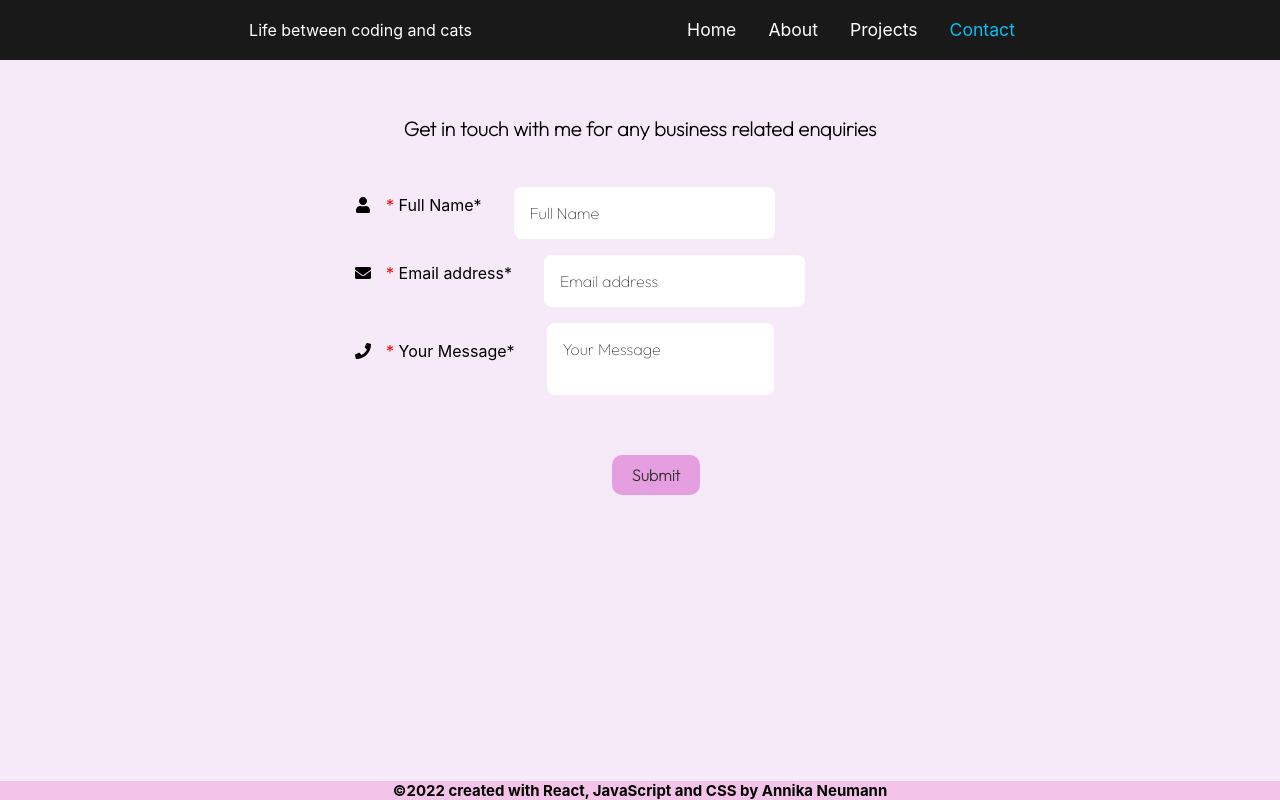
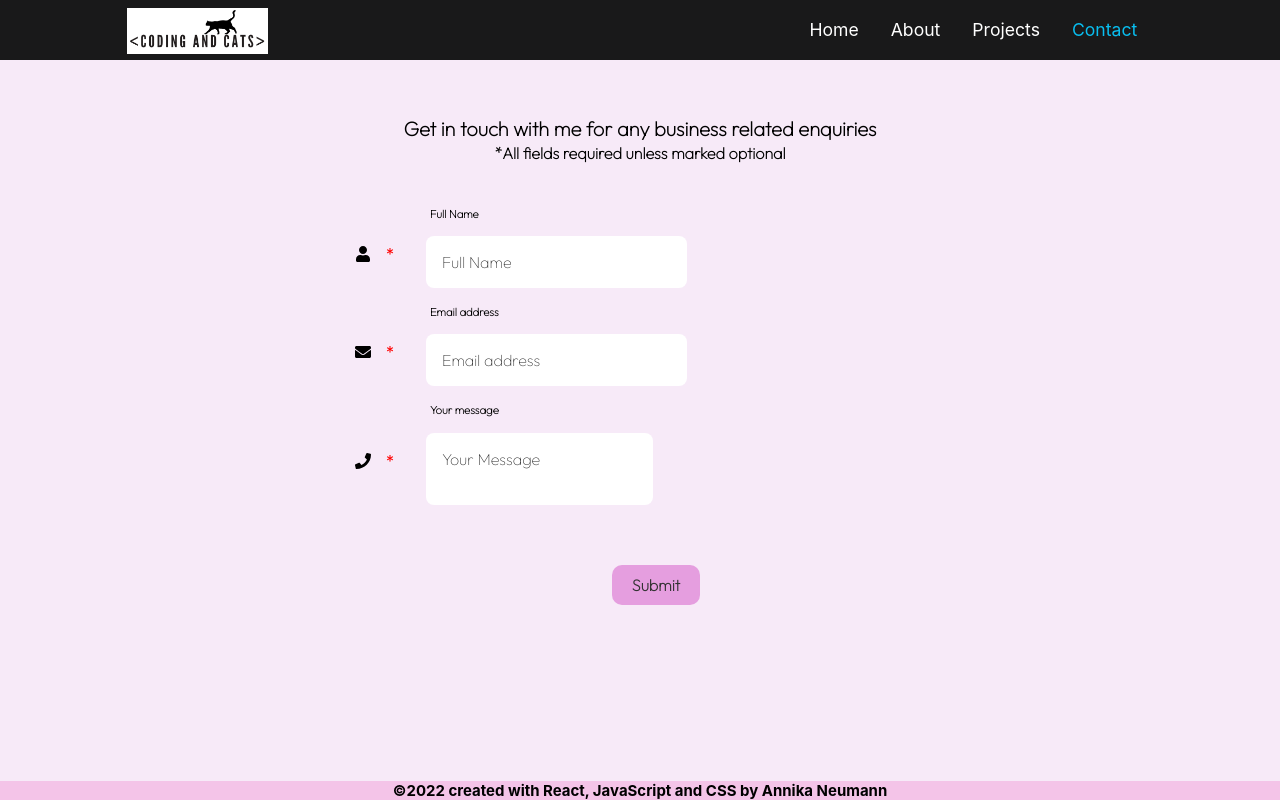
Before and after one commit to AnnikaNeumann/annikaneumann.github.io, a React (Create React App) app: page /contact in a window 1280 px wide. Built offline with nearby package versions, Linux system fonts and the light colour scheme.

Commit message:
contactform adjusted with smaller label above the input field and replaced double asterix with disclaimer under h1

```diff
--- a/src/components/About.js
+++ b/src/components/About.js
@@ -9,7 +9,7 @@ const About = () =>{
         <div className="flex-container">
 
           <div className="text-container">
-            <h1 tabIndex='0'>About Me</h1>
+            <h1 tabIndex='0'>About Me</h1><br></br>
             <p tabIndex='0'>I was born in Germany and lived in the beautiful Black Forest region until I moved to Edinburgh in 2016. It was the love for Scotland, its dramatic landscapes,
             tartan tales, dashing kilted Highlanders and standing stones (which may or may not let you go through them, in case you were having some gemstones in your possession).
             My following 5.5 years were spent in the NHS, a world of bustling corridors and organized chaos, donning the hat of administration until February 2022. <br></br><br></br>I took the leap of faith in 2021
@@ -21,7 +21,7 @@ const About = () =>{
             My journey has been a dynamic exploration of SQL and Oracle Databases, intricately woven together with the ETL Tool Talend.</p>
             <br></br>
 
-            <h2 tabIndex='0' >My offline time</h2>
+            <h2 tabIndex='0' >My offline time</h2><br></br>
 
             <p tabIndex='0'> Cruising on my Vespa or diving into grisly novels that explore the realm of forensic pathology and horror are where my interests converge.<br></br>
             My heart beats for all things cinema, whether it's catching a flick at the theatre, immersing myself in the world of Star Trek or Comic Conventions,
--- a/src/components/ContactForm.js
+++ b/src/components/ContactForm.js
@@ -41,24 +41,31 @@ const ContactForm = () => {
   return (
     <div>
     <h1 tabIndex={'0' }>Get in touch with me for any business related enquiries</h1>
+    <p className='all_fields' tabIndex='0' >*All fields required unless marked optional</p>
     <form className='contactform' ref={form} onSubmit={sendEmail}>
     <div className='name'>
+    <p className='required'>Full Name</p>
+
         <div className='input-icon'>
           <FaUser />
-          <label for='user_name'>Full Name<span aria-hidden="true">*</span></label>
-          <input type='text' id='user_name' tabIndex='0' placeholder='Full Name' name='user_name' required />
+          <label for='user_name'><span aria-hidden="true"></span></label>
+          <input type='text' id='user_name' tabIndex='0' placeholder='Full Name' name='user_name' />
         </div>
+        <p className='required'>Email address</p>
+
         <div className='input-icon'>
           <FaEnvelope />
-          <label for='user_email'>Email address<span aria-hidden="true">*</span></label>
-          <input type='email' id='user_email' tabIndex='0' placeholder='Email address' name='user_email' required />
+          <label for='user_email'><span aria-hidden="true"></span></label>
+          <input type='email' id='user_email' tabIndex='0' placeholder='Email address' name='user_email' />
         </div>
       </div>
       <div className='message_field'>
+      <p className='required'>Your message</p>
+
         <div className='input-icon'>
           <FaPhone />
-          <label for='message'>Your Message<span aria-hidden="true">*</span></label>
-          <textarea name='message' id='message' tabIndex='0' type='text' placeholder='Your Message' required></textarea>
+          <label for='message'><span aria-hidden="true"></span></label>
+          <textarea name='message' id='message' tabIndex='0' type='text' placeholder='Your Message'></textarea>
         </div>
         {isFormEmpty && <p style={{ color: 'red' }}>Message field cannot be empty.</p>}
       </div>
--- a/src/components/NavBar2.js
+++ b/src/components/NavBar2.js
@@ -23,7 +23,7 @@ function NavBar2() {
         <nav className="navbar">
           <div className="navbar-container container" >
             <Link to="/" className="navbar-logo" tabIndex='0' onClick={closeMobileMenu}>
-              Life between coding and cats
+            <img className="logo" src={require("../static/CatLogo.png")} alt='A black and white logo with the text "coding and cats.'/>
             </Link>
             <div
             className="menu-icon"
--- a/src/components/css/About.css
+++ b/src/components/css/About.css
@@ -22,15 +22,18 @@
     margin: 0; /* Remove default margins to avoid excessive space */
     line-height: 1.6;
     text-align: left;
+    font-family: 'Outfit', sans-serif;
   }
 
   h1{
     color: black;
     margin-top: 2%;
+    font-family: 'Outfit', sans-serif;
   }
 
-  h2 +p {
+  h2 {
     margin-top: 10px;
+    font-family: 'Outfit', sans-serif;
   }
 
 
--- a/src/components/css/Button.css
+++ b/src/components/css/Button.css
@@ -1,8 +1,8 @@
 
 .pdf_button {
     display: inline-block;
-    margin-bottom: 20px;
-    margin-top: 60px;
+    margin-bottom: 30px;
+    margin-top: 40px;
     padding: 10px 20px;
     border: none;
     border-radius: 10px;
--- a/src/components/css/ContactForm.css
+++ b/src/components/css/ContactForm.css
@@ -3,6 +3,7 @@
     max-width: 600px;
     text-align: center;
     margin: 30px auto;
+
   }
 
   input,
@@ -28,6 +29,10 @@
     text-align: center;
     color: #767474;
     padding-top: 30px;
+  }
+
+  .all_fields{
+    text-align: center;
   }
 
   .input-icon {
@@ -69,22 +74,15 @@
     outline: none; /* Remove default focus outline */
     box-shadow: 0 0 5px rgba(195, 114, 211, 0.5); /* Add a subtle box shadow on focus */
   }
-  /* display: inline-block;
-  margin-bottom: 20px;
-  margin-top: 60px;
-  padding: 10px 20px;
-  border: none;
-  border-radius: 10px;
-  background-color: #c372d3;
-  color: white;
-  font-size: 16px;
-  font-weight:bold;
-  transition: background-color 0.3s, color 0.3s;
-}
 
-.submit:hover{
-  border-color: black 1px solid;
-} */
+  .required{
+    font-size: 0.7rem;
+    margin-left: 15%;
+    padding-bottom: 1%;
+    padding-top: 3%;
+    margin-top: 1%;
+    line-height: 1%;
+  }
 
 
 label[for="user_name"]:before,
--- a/src/components/css/Home.css
+++ b/src/components/css/Home.css
@@ -21,18 +21,15 @@
 .aboutshort{
   font-size: 1rem;
   text-align: block;
-  padding-bottom: 5%;
+  padding-bottom: 4%;
+  padding-top: 10%;
 }
 
 .annika {
-  border-radius: 50%;
-  max-width: 100px;
+  border-radius: 5px 20px;
+  max-width: 20%;
   height: auto;
-}
-
-.logo{
-	background: none !important;
-border: none !important;
+  padding-top: 8%;
 }
 
 .social-links {
@@ -53,8 +50,6 @@ border: none !important;
 .social-links a img {
   max-width: 30px;
 }
-
-
 
 
 
--- a/src/components/css/NavBar2.css
+++ b/src/components/css/NavBar2.css
@@ -33,15 +33,22 @@
   }
 
   .navbar-logo {
-    color: #fff;
-    justify-self: start;
+    align-items: flex-start;
+    /* justify-self:start; */
     cursor: pointer;
     text-decoration: none;
-    font-size: 1rem;
     display: flex;
     align-items: center;
+    height: 80%;
+    width: 50%;
+    padding-top: 18px;
+    /* margin-top: 5%;  */
   }
 
+  .navbar-logo img{
+    max-width: 100%;
+    max-height: 100%;
+  }
   .navbar-icon {
     margin-right: 0.5rem;
   }
```
Also changed, not shown: src/components/css/NavigationV2.css (deleted, +0 -31 lines).
